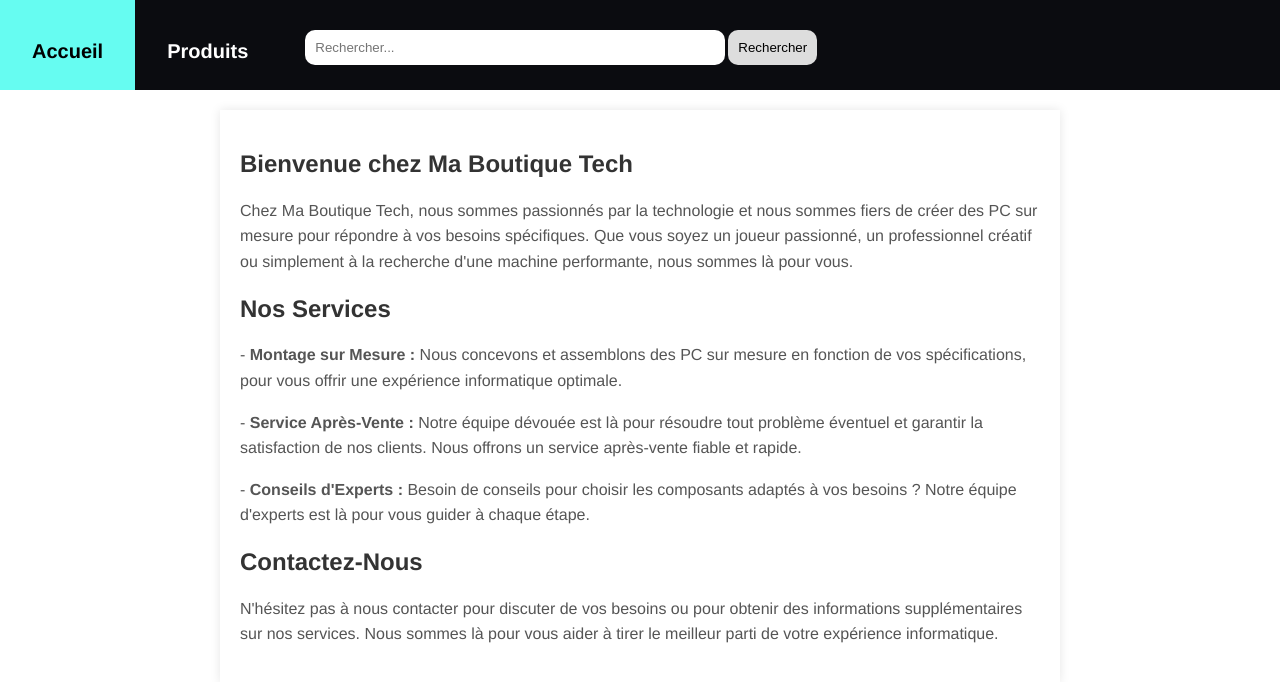
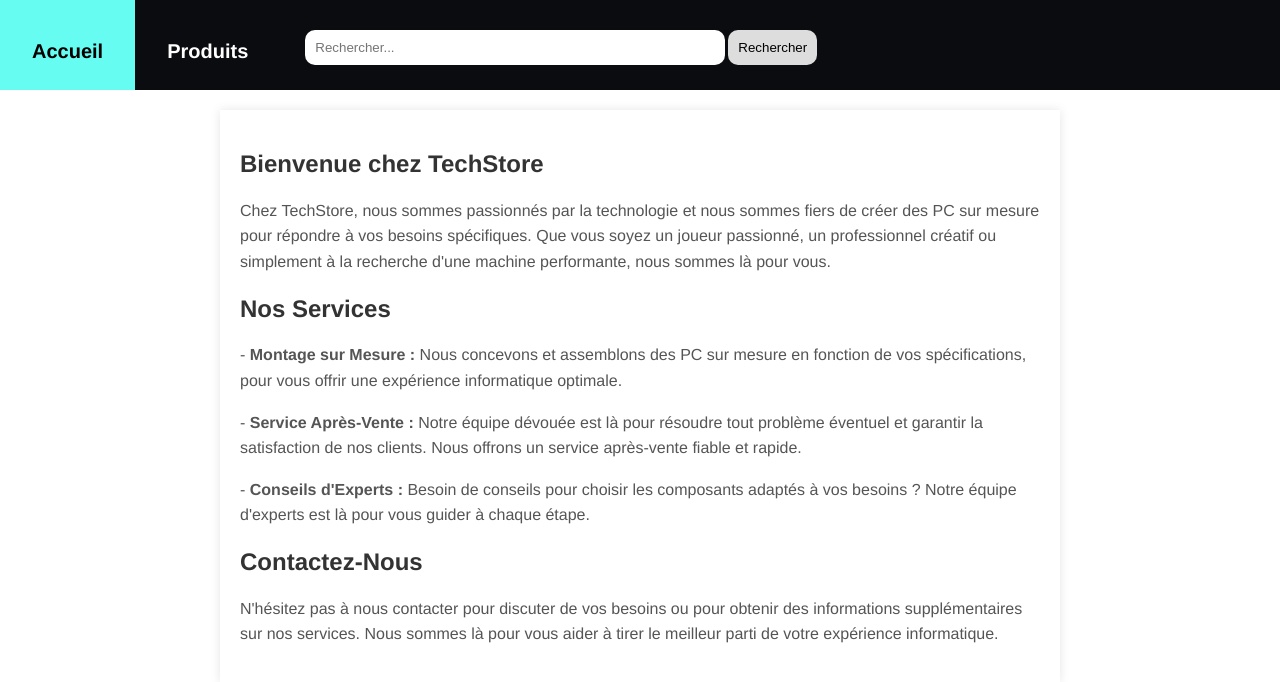
Before and after one commit to bseixeiro/TechStore, a plain HTML site: page html/index.html in a window 1280 px wide. Drawn offline with Linux system fonts and the light colour scheme.

Commit message:
fix: change store name on homepage

```diff
--- a/html/index.html
+++ b/html/index.html
@@ -22,8 +22,8 @@
 </nav>
 
 <section class="main-section">
-    <h2 class="section-title">Bienvenue chez Ma Boutique Tech</h2>
-    <p class="section-content">Chez Ma Boutique Tech, nous sommes passionnés par la technologie et nous sommes fiers de créer des PC sur mesure pour répondre à vos besoins spécifiques. Que vous soyez un joueur passionné, un professionnel créatif ou simplement à la recherche d'une machine performante, nous sommes là pour vous.</p>
+    <h2 class="section-title">Bienvenue chez TechStore</h2>
+    <p class="section-content">Chez TechStore, nous sommes passionnés par la technologie et nous sommes fiers de créer des PC sur mesure pour répondre à vos besoins spécifiques. Que vous soyez un joueur passionné, un professionnel créatif ou simplement à la recherche d'une machine performante, nous sommes là pour vous.</p>
 
     <h2 class="section-title">Nos Services</h2>
     <p class="section-content">- <strong>Montage sur Mesure :</strong> Nous concevons et assemblons des PC sur mesure en fonction de vos spécifications, pour vous offrir une expérience informatique optimale.</p>
```
